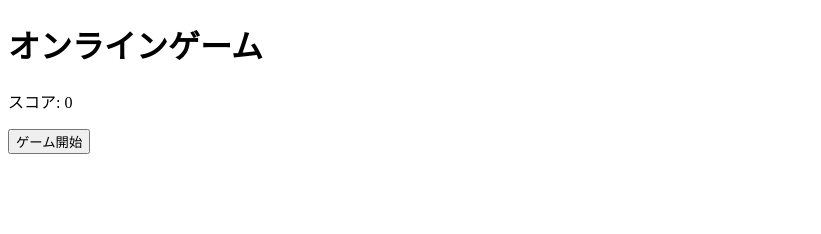
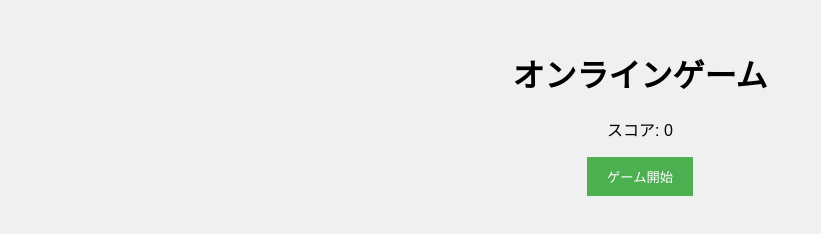
Before and after one commit to Aososo108-programing/Aososo, a plain HTML site: page index.html in a window 1280 px wide. Shown: the whole page, without its empty margins (0-821 px from the left). Drawn offline with Linux system fonts and the light colour scheme.

Commit message:
Update and rename Aososo.html to index.html

```diff
--- a/Aososo.html
+++ b/index.html
@@ -4,7 +4,7 @@
     <meta charset="UTF-8">
     <meta name="viewport" content="width=device-width, initial-scale=1.0">
     <title>オンラインゲーム</title>
-    <link rel="stylesheet" href="Aososo.css">
+    <link rel="stylesheet" href="style.css">
 </head>
 <body>
     <div id="game-container">
```
